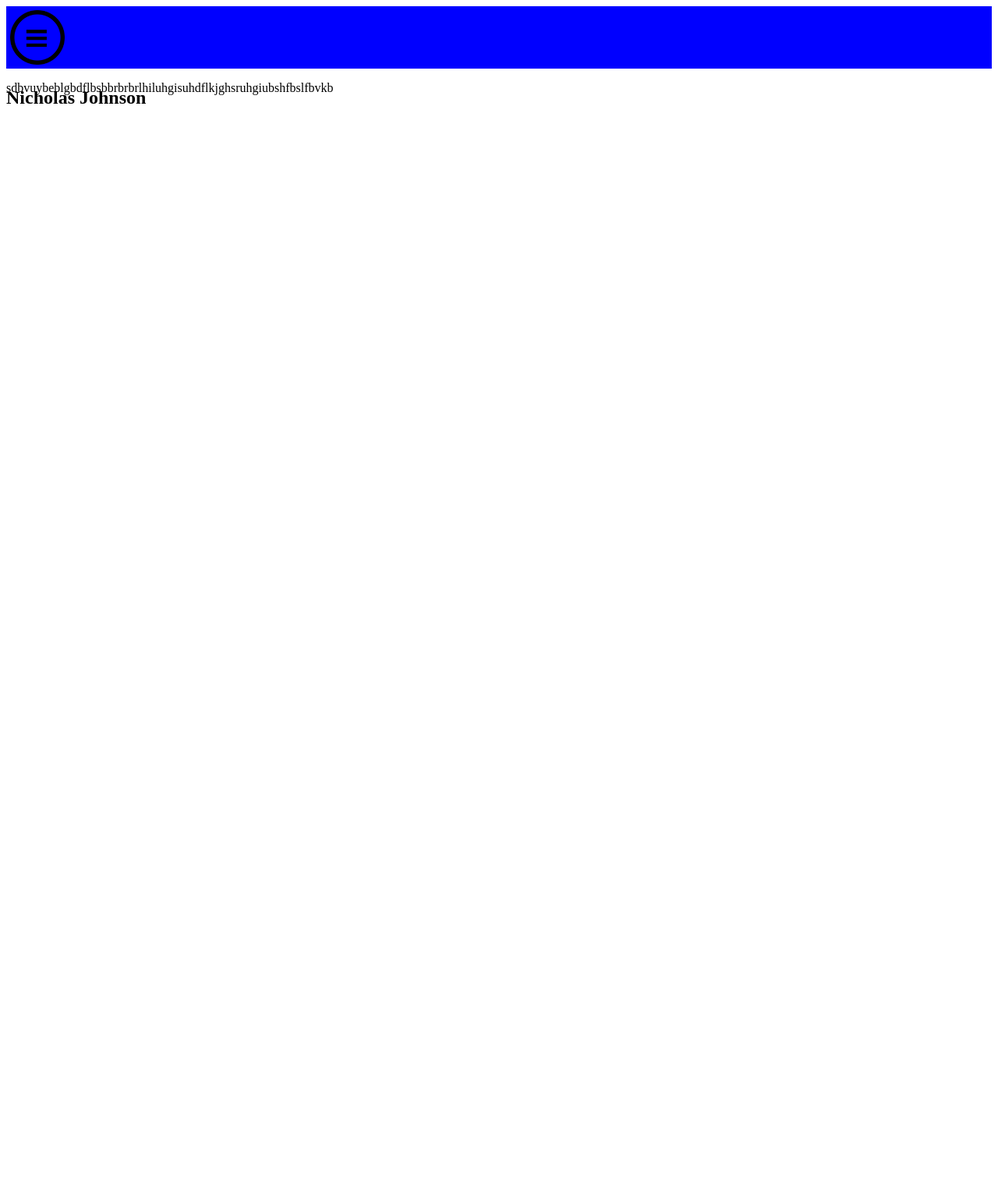
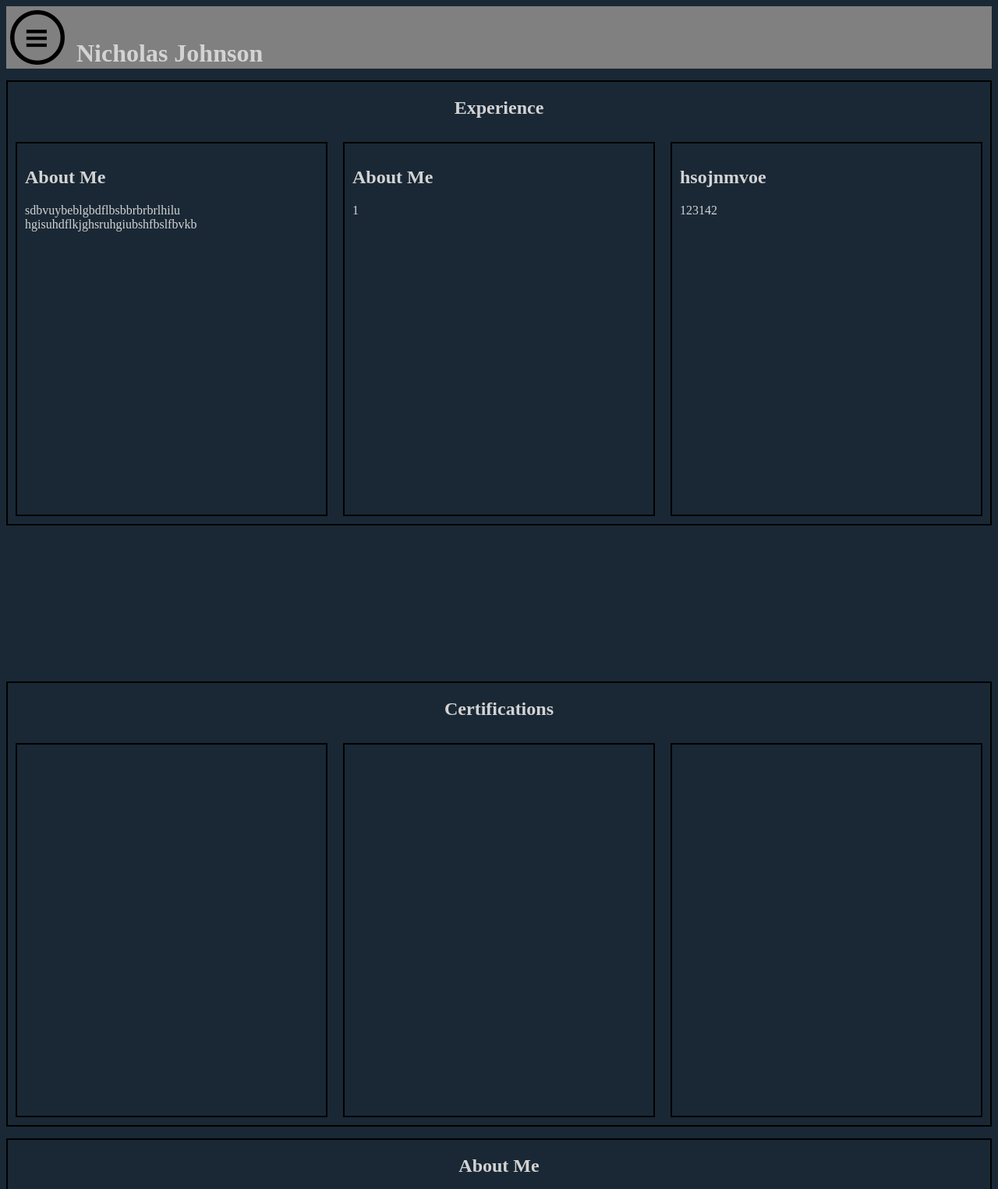
Before and after one commit to oaisd-ctc/online-portfolio-Nicholasjohnsonstudent, a plain HTML site: page index.html in a window 1280 px wide. Shown: the top 1525 px of the page at 78% size. Before the commit the page ends 800 px from the top, so only its background shows below. Drawn offline with Linux system fonts and the light colour scheme.

Commit message:
did awesome stuff

```diff
--- a/index.html
+++ b/index.html
@@ -6,23 +6,88 @@
     <meta charset="utf-8" />
     <meta name="author" content="Brandon Olsen and Nicholas Johnson" />
     <title>Nicks Online Portfolio</title>
-    <link
+    <link rel="stylesheet" href="main.css">
 </head>
 
 <body>
-    <nav style="background-color: blue; height: 80px; width: 100%; flex-flow: row;">
-        <div class="flex-row">
-            <div>
+    <nav style="background-color: gray; height: 80px; width: 100%;">
+        <div class="flex-container">
+            <div style="width: 80px; margin-right: 10px;">
                 <a href="">
                     <img style="Height: 70px; width: 70px; padding: 5px;" src="images/button.png" />
                 </a>
             </div>
-            <div><h1 style="">Nicholas Johnson</h1></div>
+            <div>
+                <h1 style="padding-top: 15px; font-size:xx-large;">Nicholas Johnson</h1>
+            </div>
         </div>
 
 
     </nav>
-    <p>sdbvuybeblgbdflbsbbrbrbrlhiluhgisuhdflkjghsruhgiubshfbslfbvkb</p>
+    <div class="border" style="margin-top: 15px;">
+        <h2 style="text-align: center;">Experience</h2>
+        <div class="flex-container x">
+
+
+            <div class="flex-border flex-items x1">
+                <h2>About Me</h2>
+                <p>sdbvuybeblgbdflbsbbrbrbrlhilu
+                    <br />hgisuhdflkjghsruhgiubshfbslfbvkb
+                </p>
+            </div>
+            <div class="flex-border flex-items x2">
+                <h2>About Me</h2>
+                <p>1</p>
+            </div>
+            <div class="flex-border flex-items x3">
+                <h2>hsojnmvoe</h2>
+                <p>123142</p>
+            </div>
+        </div>
+    </div>
+
+    <div class="border" style="margin-top: 200px;">
+        <h2 style="text-align: center;">Certifications</h2>
+        <div class="flex-container x">
+
+
+            <div class="flex-border flex-items x1">
+
+            </div>
+            <div class="flex-border flex-items x2">
+
+            </div>
+            <div class="flex-border flex-items x3">
+
+            </div>
+        </div>
+    </div>
+
+    <div class="border" style="margin-top: 15px;">
+        <h2 style="text-align: center;">About Me</h2>
+        <div class="flex-container x">
+
+
+            <div class="flex-border flex-items x1">
+                <h2></h2>
+                <p>
+
+                </p>
+            </div>
+            <div class="flex-border flex-items x2">
+                <h2></h2>
+                <p>
+
+                </p>
+            </div>
+            <div class="flex-border flex-items x3">
+                <h2></h2>
+                <p>
+
+                </p>
+            </div>
+        </div>
+    </div>
 
 </body>
 
--- /dev/null
+++ b/main.css
@@ -0,0 +1,43 @@
+.flex-container {
+    display: flex;
+    flex-direction: row;
+}
+.border {
+    border: 2px;
+    border-style: solid;
+}
+
+body {
+    background-color: rgb(26,40,53);
+}
+
+.flex-border {
+    border: 2px;
+    border-style: solid;
+}
+
+.flex-items {
+    padding: 10px;
+    margin: 10px;
+    width: 33%;
+}
+
+.x {
+    min-width: 99%;
+    min-height: 500px;
+    margin-top: 15px;
+}
+
+.x.x1 {
+    margin-left: 50px;
+}
+.x.x2 {
+    margin-left:20px;
+    margin-right: 20px;
+}
+.x.x3 {
+    margin-right: 50px;
+}
+h1,h2,h3,h4,h5,h6,p {
+    color:lightgrey;
+}
--- a/mian.css
+++ /dev/null
@@ -1,4 +0,0 @@
-.flex-container {
-    display:flex;
-    flex-flow: row;
-}
```
Also changed, not shown: Home.html (deleted, +0 -21 lines).
